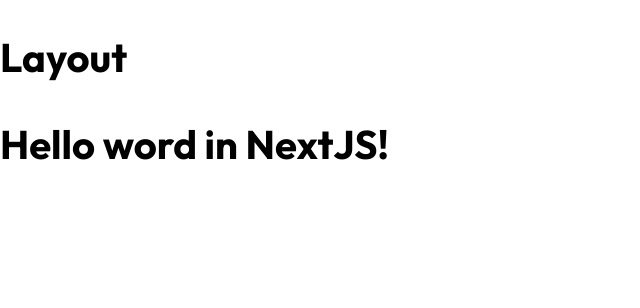
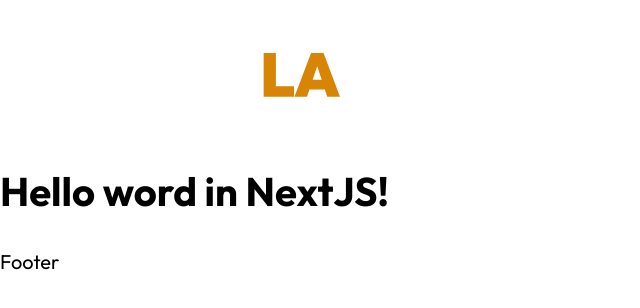
Before and after one commit to Inmacc96/guitarLA-NextJS, a Next.js app: page / in a window 1280 px wide. Shown: the top 308 px of the page, without its empty margins (0-640 px from the left). Built offline with nearby package versions, Linux system fonts and the light colour scheme.

Commit message:
Add the Header and Footer components to main Layout

```diff
--- a/components/Layout.jsx
+++ b/components/Layout.jsx
@@ -1,4 +1,6 @@
 import Head from "next/head";
+import Header from "./Header";
+import Footer from "./Footer";
 
 const Layout = ({ children, title = "", description = "" }) => {
   return (
@@ -7,8 +9,12 @@
         <title>{`GuitarLA - ${title}`}</title>
         <meta name="description" content={description} />
       </Head>
-      <h1>Layout</h1>
+
+      <Header />
+
       {children}
+
+      <Footer />
     </>
   );
 };
```
